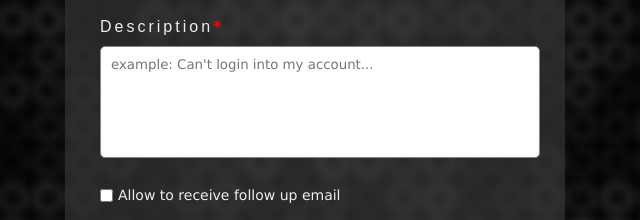
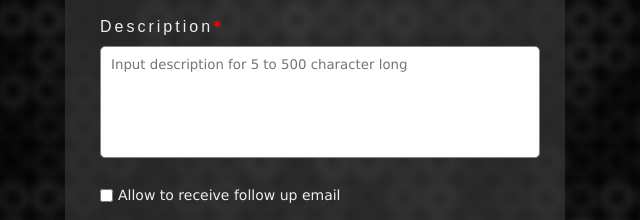
Before and after one commit to fancesatria/palorant, a plain HTML site: page Website/Pages/report_bug.html in a window 1280 px wide. Shown: the part 378-598 px from the top of the page, 325-965 px from the left. Drawn offline with Linux system fonts and the light colour scheme; a web font is replaced by a local one.

Commit message:
update report bug

```diff
--- a/Website/Pages/report_bug.html
+++ b/Website/Pages/report_bug.html
@@ -72,7 +72,7 @@
 
           <div class="form-group">
             <label>Description<span class="required">*</span></label>
-            <textarea class="form-control" rows="6" placeholder="example: Can't login into my account..." id="description"></textarea>
+            <textarea class="form-control" rows="6" placeholder="Input description for 5 to 500 character long" id="description"></textarea>
           </div>
 
           <div class="checkbox-group">
```
